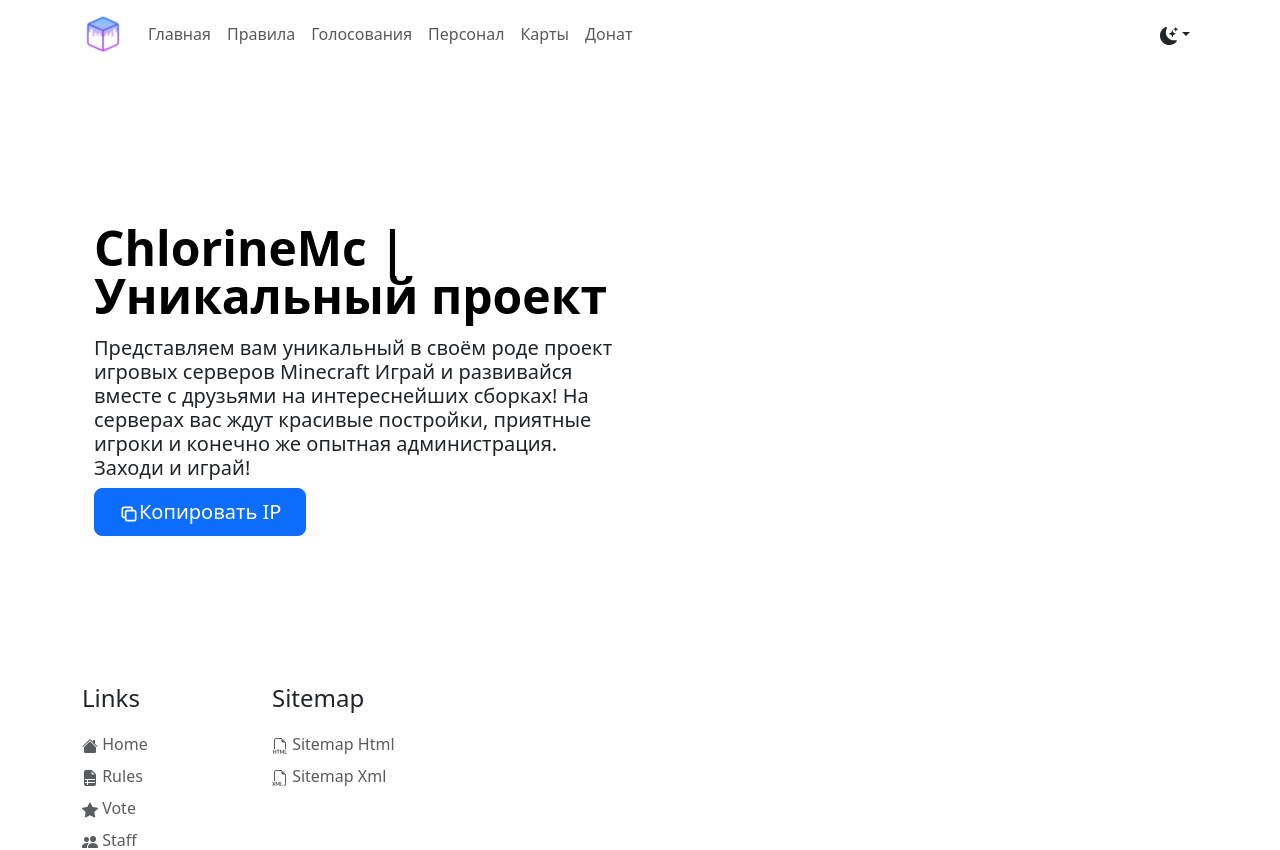
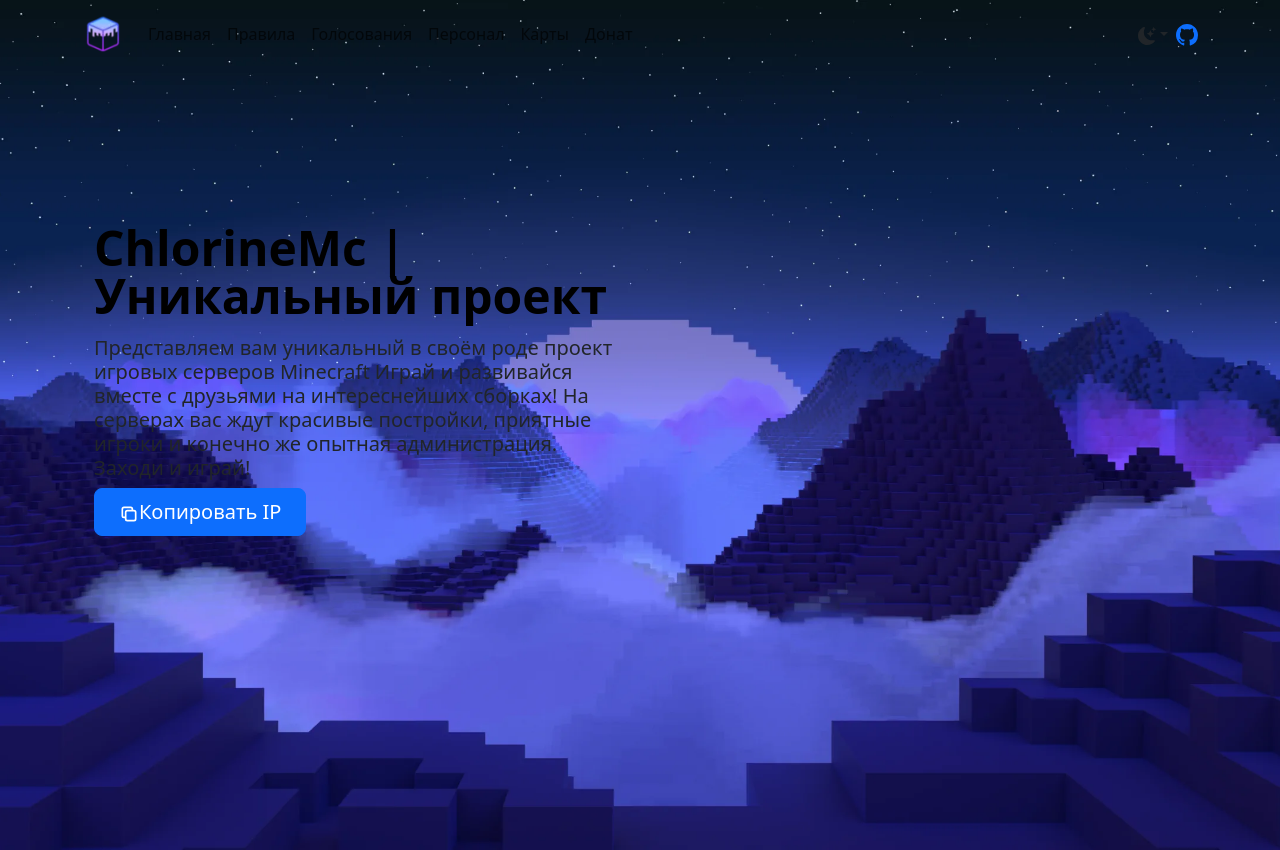
Before and after one commit to playsus/testrepo, a SvelteKit app: page / in a window 1280 px wide. Shown: the top 850 px of the page. Built offline with nearby package versions, Linux system fonts and the light colour scheme.

Commit message:
Commit
Commit

```diff
--- a/src/components/Header.svelte
+++ b/src/components/Header.svelte
@@ -59,6 +59,11 @@
             </li>
         </ul>
     </div>
+  <a href="https://github.com/playsus" title="My Github" rel="nofollow">
+    <svg xmlns="http://www.w3.org/2000/svg" width="22" height="22" fill="currentColor" class="bi bi-github" viewBox="0 0 16 16">
+        <path d="M8 0C3.58 0 0 3.58 0 8c0 3.54 2.29 6.53 5.47 7.59.4.07.55-.17.55-.38 0-.19-.01-.82-.01-1.49-2.01.37-2.53-.49-2.69-.94-.09-.23-.48-.94-.82-1.13-.28-.15-.68-.52-.01-.53.63-.01 1.08.58 1.23.82.72 1.21 1.87.87 2.33.66.07-.52.28-.87.51-1.07-1.78-.2-3.64-.89-3.64-3.95 0-.87.31-1.59.82-2.15-.08-.2-.36-1.02.08-2.12 0 0 .67-.21 2.2.82.64-.18 1.32-.27 2-.27.68 0 1.36.09 2 .27 1.53-1.04 2.2-.82 2.2-.82.44 1.1.16 1.92.08 2.12.51.56.82 1.27.82 2.15 0 3.07-1.87 3.75-3.65 3.95.29.25.54.73.54 1.48 0 1.07-.01 1.93-.01 2.2 0 .21.15.46.55.38A8.012 8.012 0 0 0 16 8c0-4.42-3.58-8-8-8z"/>
+      </svg>
+    </a>
     </div>
   </div>
 </nav>
--- a/src/styles/main.css
+++ b/src/styles/main.css
@@ -1,22 +1 @@
-.background{
-
-
-
-
-
-
-
-
-
-    background-image: linear-gradient(180deg, rgba(var(--bs-body-bg-rgb), 0.01), rgba(var(--bs-body-bg-rgb), 1) 85%),radial-gradient(ellipse at top left, rgba(var(--bs-primary-rgb), 0.5), transparent 50%),radial-gradient(ellipse at top right, rgba(var(--bd-accent-rgb), 0.5), transparent 50%),radial-gradient(ellipse at center right, rgba(var(--bd-violet-rgb), 0.5), transparent 50%),radial-gradient(ellipse at center left, rgba(var(--bd-pink-rgb), 0.5), transparent 50%);
-
-
-
-
-
-
-
-
-
-
-}::-webkit-scrollbar{width:8px}::-webkit-scrollbar-track{box-shadow:inset 0 0 16px #0000004d}::-webkit-scrollbar-thumb{background:#a6a3a3;outline:#0000004d solid 0;border-radius:8px}
+.background{background:url(/img/Background.webp);background-size:cover;background-repeat:no-repeat;background-position:center center;height:850px}::-webkit-scrollbar{width:8px}::-webkit-scrollbar-track{box-shadow:inset 0 0 16px #0000004d}::-webkit-scrollbar-thumb{background:#a6a3a3;outline:#0000004d solid 0;border-radius:8px}
```
Also changed, not shown: static/img/Background.webp (added).
